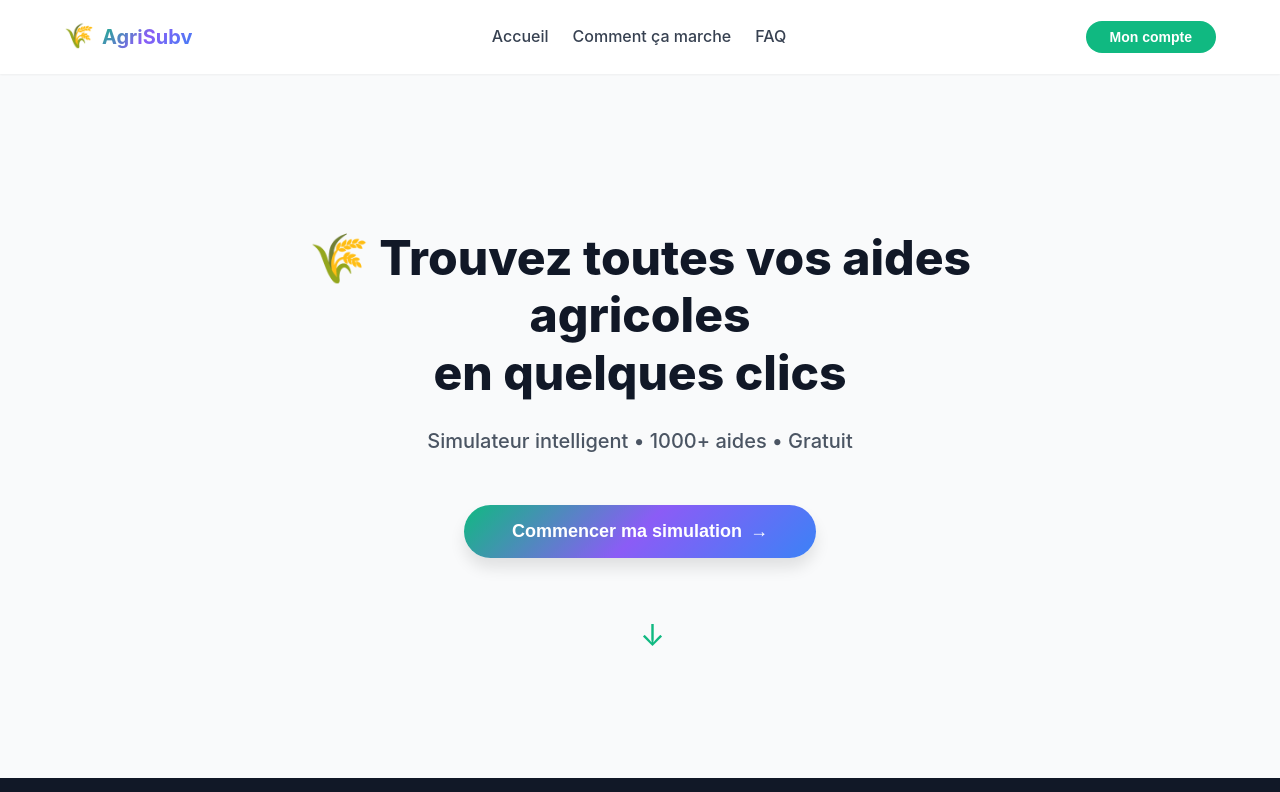
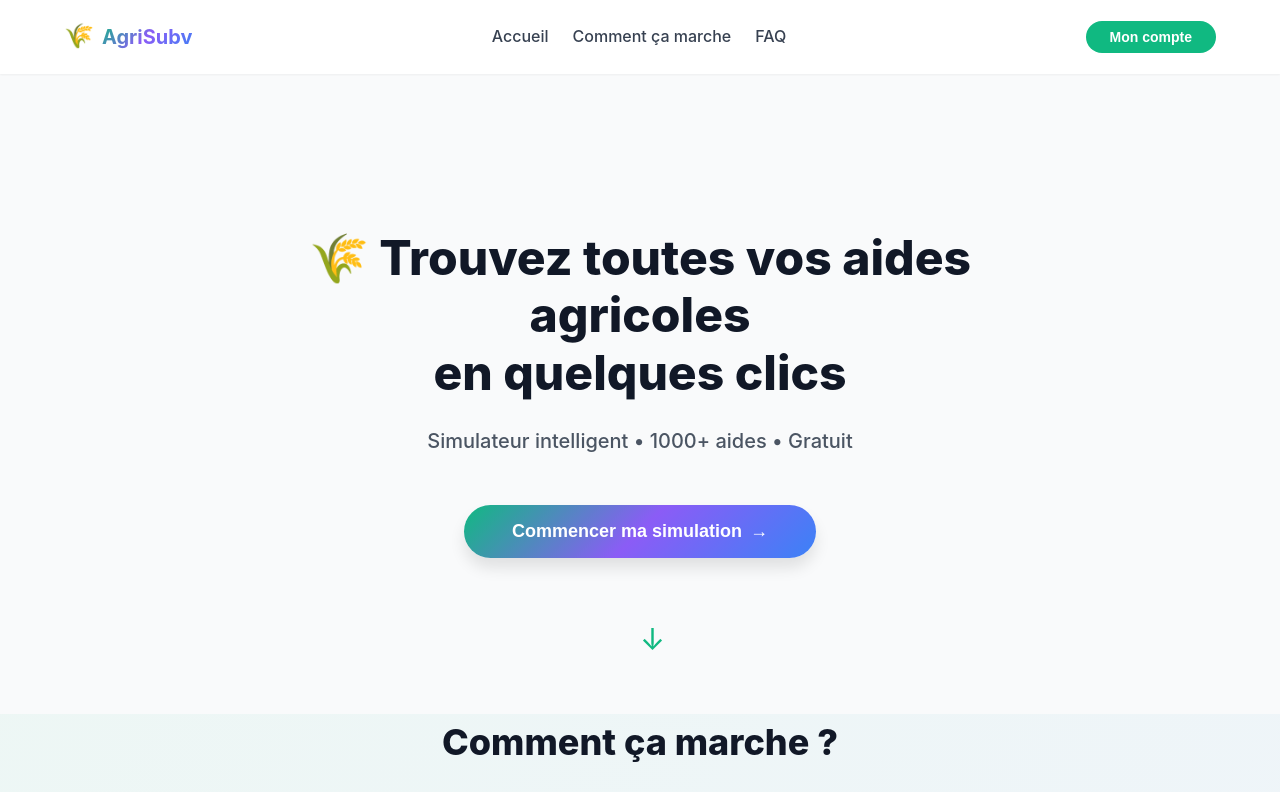
Before and after one commit to Laz0ne/agrisubv, a React (Vite) app in the folder frontend/: page / in a window 1280 px wide. Shown: the top 792 px of the page. Built offline with nearby package versions, Linux system fonts and the light colour scheme.

Commit message:
Add HowItWorks component to App.jsx

```diff
--- a/frontend/src/App.jsx
+++ b/frontend/src/App.jsx
@@ -1,6 +1,7 @@
 import React, { useState } from 'react';
 import { Header } from './components/layout/Header';
 import { HeroSection } from './components/layout/HeroSection';
+import { HowItWorks } from './components/home/HowItWorks';
 import { Footer } from './components/layout/Footer';
 import { WizardForm } from './components/wizard/WizardForm';
 import { ResultsSection } from './components/results/ResultsSection';
@@ -63,7 +64,10 @@ function App() {
       <Header />
 
       {!showWizard && !results && (
-        <HeroSection onStart={handleStartSimulation} />
+        <>
+          <HeroSection onStart={handleStartSimulation} />
+          <HowItWorks />
+        </>
       )}
 
       {showWizard && !results && (
```
